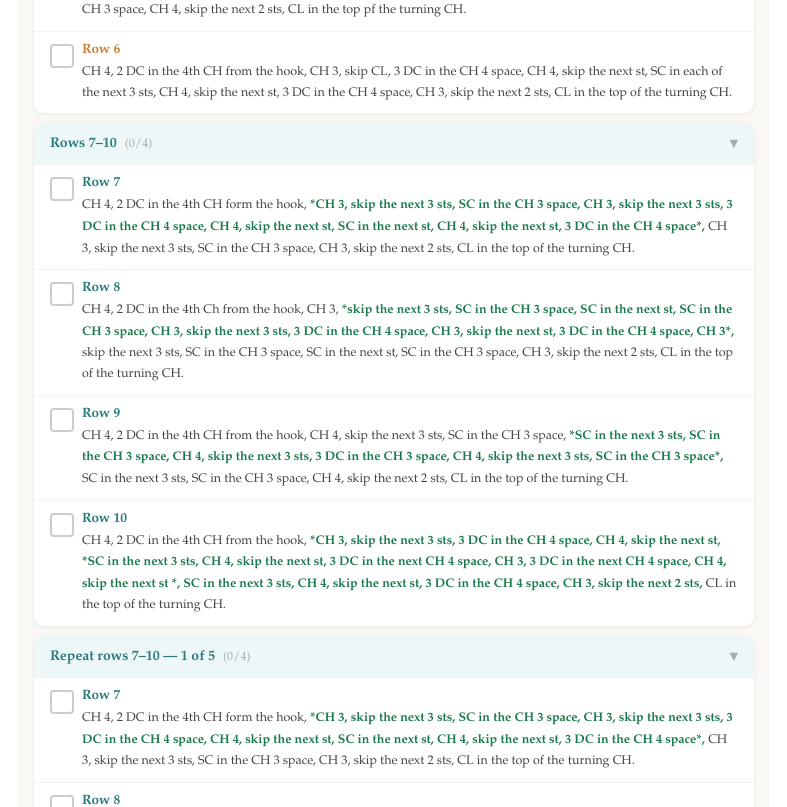
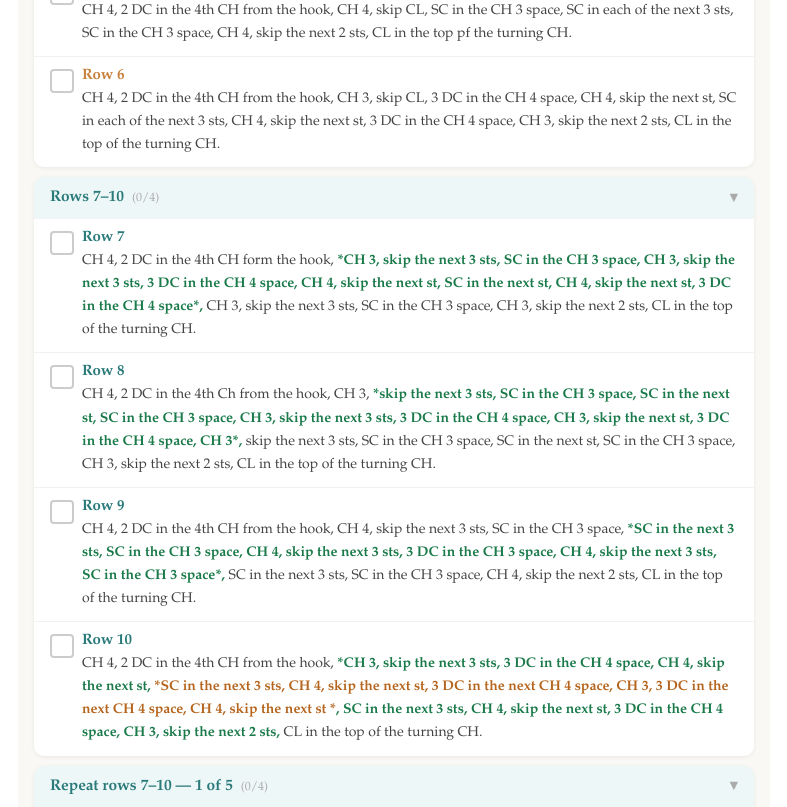
Before and after one commit to galzas-hash/maestrale-tracker, a React (Vite) app: page / in a window 1280 px wide. Shown: the part 638-1445 px from the top of the page, without its empty margins (246-1033 px from the left). Built offline with nearby package versions, Linux system fonts and the light colour scheme.

Commit message:
Auto-collapse done sections, enlarge fonts, amber inner repeat

```diff
--- a/src/MaestraleTracker.jsx
+++ b/src/MaestraleTracker.jsx
@@ -2,6 +2,9 @@ import { useState, useEffect, useRef } from "react";
 
 const G = ({ children }) => (
   <span style={{ color: "#1a7a4a", fontWeight: 600 }}>{children}</span>
+);
+const I = ({ children }) => (
+  <span style={{ color: "#b5651d", fontWeight: 600 }}>{children}</span>
 );
 
 const ROW1  = "CH 5. 1 DC in the 4th CH from the hook, 1 DC in the last CH.";
@@ -14,7 +17,7 @@ const ROW6  = "CH 4, 2 DC in the 4th CH from the hook, CH 3, skip CL, 3 DC in th
 const ROW7  = <span>CH 4, 2 DC in the 4th CH form the hook, <G>*CH 3, skip the next 3 sts, SC in the CH 3 space, CH 3, skip the next 3 sts, 3 DC in the CH 4 space, CH 4, skip the next st, SC in the next st, CH 4, skip the next st, 3 DC in the CH 4 space*,</G> CH 3, skip the next 3 sts, SC in the CH 3 space, CH 3, skip the next 2 sts, CL in the top of the turning CH.</span>;
 const ROW8  = <span>CH 4, 2 DC in the 4th Ch from the hook, CH 3, <G>*skip the next 3 sts, SC in the CH 3 space, SC in the next st, SC in the CH 3 space, CH 3, skip the next 3 sts, 3 DC in the CH 4 space, CH 3, skip the next st, 3 DC in the CH 4 space, CH 3*,</G> skip the next 3 sts, SC in the CH 3 space, SC in the next st, SC in the CH 3 space, CH 3, skip the next 2 sts, CL in the top of the turning CH.</span>;
 const ROW9  = <span>CH 4, 2 DC in the 4th CH from the hook, CH 4, skip the next 3 sts, SC in the CH 3 space, <G>*SC in the next 3 sts, SC in the CH 3 space, CH 4, skip the next 3 sts, 3 DC in the CH 3 space, CH 4, skip the next 3 sts, SC in the CH 3 space*,</G> SC in the next 3 sts, SC in the CH 3 space, CH 4, skip the next 2 sts, CL in the top of the turning CH.</span>;
-const ROW10 = <span>CH 4, 2 DC in the 4th CH from the hook, <G>*CH 3, skip the next 3 sts, 3 DC in the CH 4 space, CH 4, skip the next st, *SC in the next 3 sts, CH 4, skip the next st, 3 DC in the next CH 4 space, CH 3, 3 DC in the next CH 4 space, CH 4, skip the next st *, SC in the next 3 sts, CH 4, skip the next st, 3 DC in the CH 4 space, CH 3, skip the next 2 sts,</G> CL in the top of the turning CH.</span>;
+const ROW10 = <span>CH 4, 2 DC in the 4th CH from the hook, <G>*CH 3, skip the next 3 sts, 3 DC in the CH 4 space, CH 4, skip the next st, <I>*SC in the next 3 sts, CH 4, skip the next st, 3 DC in the next CH 4 space, CH 3, 3 DC in the next CH 4 space, CH 4, skip the next st *</I>, SC in the next 3 sts, CH 4, skip the next st, 3 DC in the CH 4 space, CH 3, skip the next 2 sts,</G> CL in the top of the turning CH.</span>;
 const ROW34 = "(WS) CH 4, 2 DC in the first st, DC in every stitch to end (3 DC in every CH space), CL in the top of the turning CH.";
 const ROW35 = "(RS) CH 4, 2 DC in the BL of the first st, DC in the BL of every stitch, CL in the top of the turning CH.";
 const ROW36 = "CH 4, 2 DC in the FL of the first st, DC in the FL of every stitch, CL on top of the turning CH.";
@@ -110,7 +113,17 @@ export default function MaestraleTracker() {
     try { return JSON.parse(localStorage.getItem(STORAGE_KEY)) || {}; }
     catch { return {}; }
   });
-  const [collapsed, setCollapsed] = useState({});
+  const [collapsed, setCollapsed] = useState(() => {
+    try {
+      const saved = JSON.parse(localStorage.getItem(STORAGE_KEY)) || {};
+      const init = {};
+      SECTION_ORDER.forEach(sec => {
+        const steps = SECTION_MAP[sec];
+        if (steps.every(st => saved[st.id])) init[sec] = true;
+      });
+      return init;
+    } catch { return {}; }
+  });
   const [screenOn, setScreenOn]   = useState(false);
   const wakeLockRef               = useRef(null);
 
@@ -164,7 +177,7 @@ export default function MaestraleTracker() {
         </p>
         <p style={{ fontSize: 11.5, margin: "0 0 14px" }}>
           <span style={{ background: "#1a7a4a18", borderRadius: 4, padding: "2px 8px", color: "#1a7a4a", fontWeight: 600 }}>
-            Green text = the repeating sequence between * … * in the original
+            Green = outer repeat * … * · Amber = inner nested repeat
           </span>
         </p>
         <div style={{ background: "#e0dbd3", borderRadius: 20, height: 10, overflow: "hidden", maxWidth: 400, margin: "0 auto 6px" }}>
@@ -254,7 +267,7 @@ export default function MaestraleTracker() {
               }}
             >
               <span>
-                <span style={{ fontWeight: "bold", fontSize: 14, color: allDone ? "#2a7a7a" : accent }}>
+                <span style={{ fontWeight: "bold", fontSize: 15.5, color: allDone ? "#2a7a7a" : accent }}>
                   {allDone ? "✓ " : ""}{sec}
                 </span>
                 <span style={{ fontSize: 12, color: "#aaa", marginLeft: 8 }}>({secDone}/{steps.length})</span>
@@ -292,7 +305,7 @@ export default function MaestraleTracker() {
                   </div>
 
                   <div style={{
-                    fontSize: 13.5, fontWeight: 600,
+                    fontSize: 15, fontWeight: 600,
                     color: isDone ? "#aaa" : accent,
                     textDecoration: isDone ? "line-through" : "none",
                     marginBottom: 3,
@@ -301,7 +314,7 @@ export default function MaestraleTracker() {
                   </div>
 
                   <p style={{
-                    fontSize: 12.5, color: isDone ? "#bbb" : "#444",
+                    fontSize: 14, color: isDone ? "#bbb" : "#444",
                     lineHeight: 1.65, margin: 0, opacity: isDone ? 0.55 : 1,
                   }}>
                     {step.desc}
```
